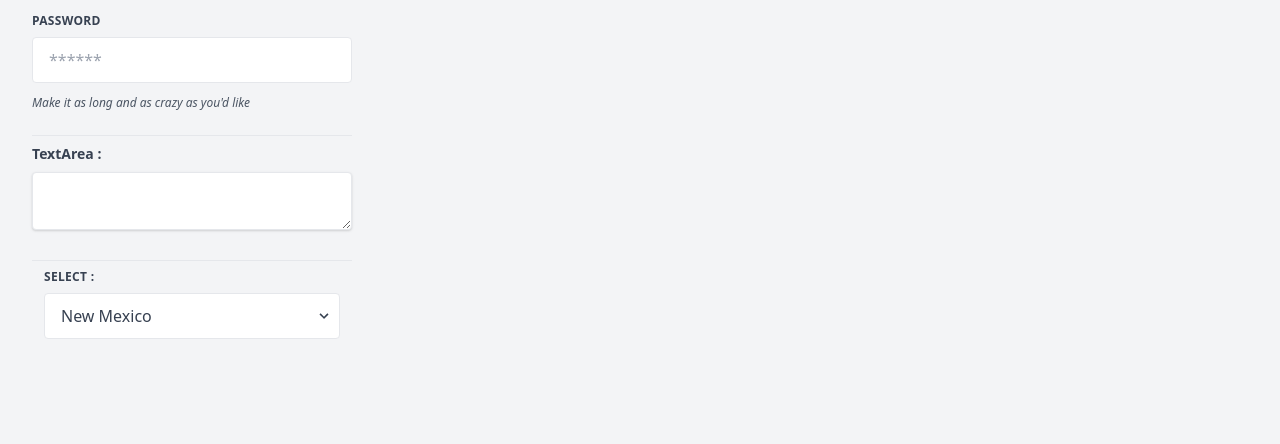
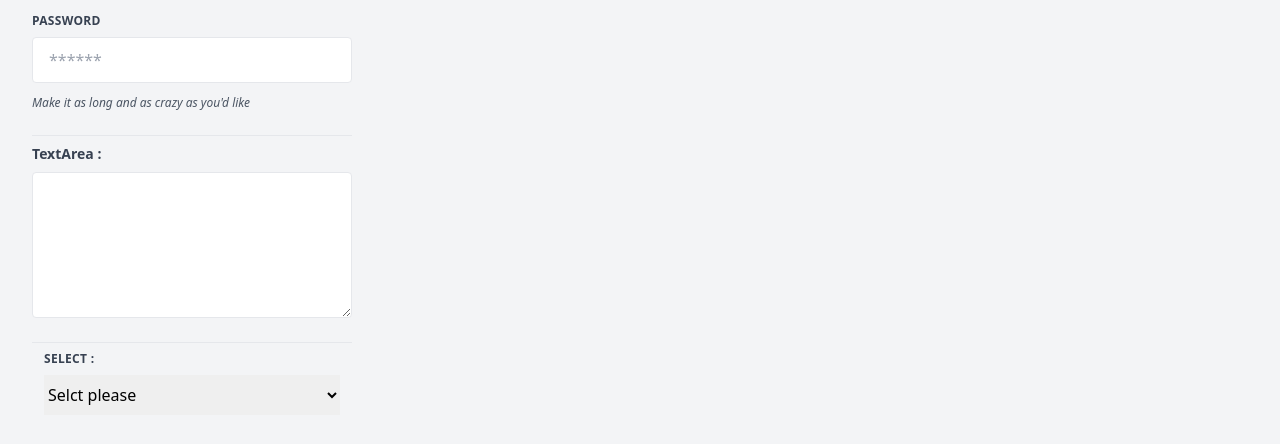
Before and after one commit to kuc-arc-f/tailwind-sample, a plain HTML site: page src/01_form3.html in a window 1280 px wide. Shown: the part 130-574 px from the top of the page. Drawn offline with nearby package versions, Linux system fonts and the light colour scheme.

Commit message:
up,0503a3

```diff
--- a/src/01_form3.html
+++ b/src/01_form3.html
@@ -32,27 +32,21 @@
         <label class="block text-gray-700 text-sm font-bold mb-2">
           TextArea :
         </label>
-        <textarea class="shadow appearance-none border rounded w-full py-2 px-3 text-gray-700 leading-tight focus:outline-none focus:shadow-outline"
-         name="goodMessage"></textarea>
+        <textarea class="mt-1 block w-full border rounded"
+        rows="6"></textarea>
       </div>
       <hr class="my-2"/>
       <div class="w-full px-3">
         <label class="block uppercase tracking-wide text-gray-700 text-xs font-bold mb-2" for="grid-password">
           Select :
         </label>
-        <div class="relative">
-          <select class="block appearance-none w-full bg-white border border-gray-200 text-gray-700 py-3 px-4 pr-8 rounded leading-tight focus:outline-none focus:bg-white focus:border-gray-500"
-           id="grid-state">
-            <option>New Mexico</option>
-            <option>Missouri</option>
-            <option>Texas</option>
-          </select>
-          <div class="pointer-events-none absolute inset-y-0 right-0 flex items-center px-2 text-gray-700">
-            <svg class="fill-current h-4 w-4" xmlns="http://www.w3.org/2000/svg" viewBox="0 0 20 20"><path d="M9.293 12.95l.707.707L15.657 8l-1.414-1.414L10 10.828 5.757 6.586 4.343 8z"/></svg>
-          </div>
-        </div>
+        <select class="block w-full mt-1 h-10">
+          <option>Selct please</option>
+          <option>Corporate event</option>
+          <option>Wedding</option>
+          <option>Other</option>
+        </select>
       </div>
-
 
     </div>
   </div>
```
Also changed, not shown: 1 other file.
